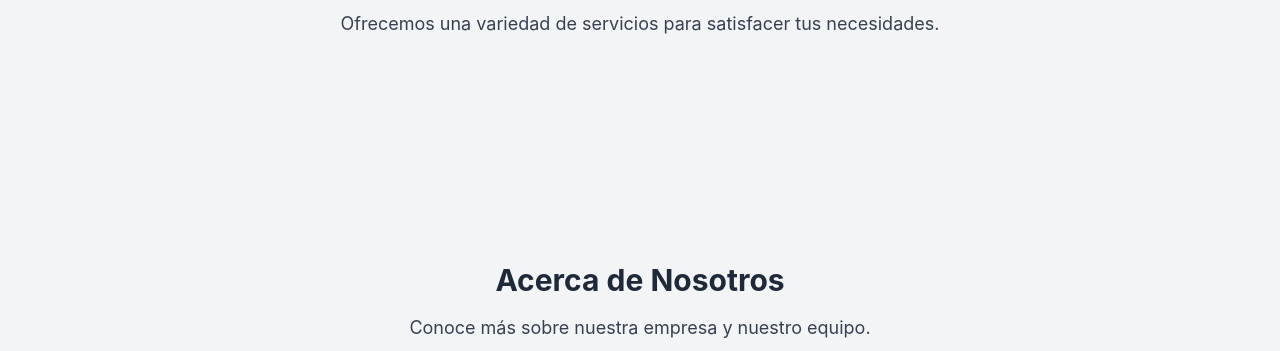
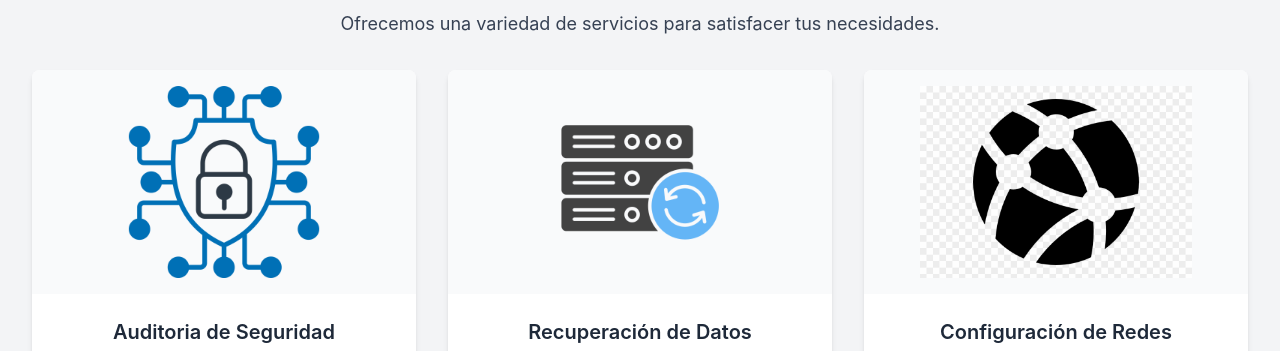
Before and after one commit to shini66/SerivePageDemo, a website: page src/index.html in a window 1280 px wide. Shown: the part 590-941 px from the top of the page. Drawn offline with nearby package versions, Linux system fonts and the light colour scheme; files that its build step writes are made by us from their sources.

Commit message:
feat: Add serviceData.js and render services
Introduce a new src/js/serviceData.js that defines a services array and functions to create and render service cards into the page, plus click handlers that log and alert service info. Update src/index.html to add a services container (#services-container), include the new script, and tidy mobile menu and hero markup formatting. This enables dynamic rendering of the Services section with images, descriptions and action links.

```diff
--- a/src/index.html
+++ b/src/index.html
@@ -46,10 +46,15 @@
         <div id="mobile-menu" class="md:hidden hidden border-t border-gray-100">
             <div class="px-4 pt-4 pb-6">
                 <ul class="space-y-2">
-                    <li><a href="#" class="block px-3 py-2 rounded-md text-gray-700 hover:bg-indigo-50 hover:text-indigo-600">Inicio</a>
+                    <li><a href="#"
+                            class="block px-3 py-2 rounded-md text-gray-700 hover:bg-indigo-50 hover:text-indigo-600">Inicio</a>
                     </li>
-                    <li><a href="#about" class="block px-3 py-2 rounded-md text-gray-700 hover:bg-indigo-50 hover:text-indigo-600">Acerca de</a></li>
-                    <li><a href="#services" class="block px-3 py-2 rounded-md text-gray-700 hover:bg-indigo-50 hover:text-indigo-600">Servicios</a></li>
+                    <li><a href="#about"
+                            class="block px-3 py-2 rounded-md text-gray-700 hover:bg-indigo-50 hover:text-indigo-600">Acerca
+                            de</a></li>
+                    <li><a href="#services"
+                            class="block px-3 py-2 rounded-md text-gray-700 hover:bg-indigo-50 hover:text-indigo-600">Servicios</a>
+                    </li>
                     <li><a href="#contact"
                             class="block px-3 py-2 rounded-md text-gray-700 hover:bg-indigo-50 hover:text-indigo-600">Contacto</a>
                     </li>
@@ -66,8 +71,10 @@
             <div class="absolute inset-0 bg-black/40"></div>
             <div class="relative container mx-auto p-8 text-center flex flex-col justify-center">
                 <h1 class="text-4xl font-bold mb-4 text-white">Bienvenido a Mi Sitio</h1>
-                <p class="text-lg text-gray-200">Este es un ejemplo de una página web con un diseño moderno y responsivo utilizando Tailwind CSS.</p>
-                <a href="#contact" class="inline-block mt-4 px-4 py-2 bg-[var(--color-primary)] text-white rounded-md shadow-sm hover:bg-[var(--color-primary-hover)]">Contáctanos</a>
+                <p class="text-lg text-gray-200">Este es un ejemplo de una página web con un diseño moderno y responsivo
+                    utilizando Tailwind CSS.</p>
+                <a href="#contact"
+                    class="inline-block mt-4 px-4 py-2 bg-[var(--color-primary)] text-white rounded-md shadow-sm hover:bg-[var(--color-primary-hover)]">Contáctanos</a>
             </div>
         </section>
 
@@ -76,6 +83,8 @@
                 <h2 class="text-3xl font-bold mb-4">Nuestros Servicios</h2>
                 <p class="text-lg text-gray-700">Ofrecemos una variedad de servicios para satisfacer tus necesidades.
                 </p>
+                <div id="services-container"
+                    class="grid grid-cols-1 md:grid-cols-2 lg:grid-cols-3 gap-8 mt-8 items-stretch"></div>
             </div>
         </section>
 
@@ -111,6 +120,8 @@
             &copy; 2024 Mi Sitio. Todos los derechos reservados.
         </div>
     </footer>
+
+    <script src="/src/js/serviceData.js"></script>
     <script>
         // Toggle mobile menu
         const navToggle = document.getElementById('nav-toggle');
--- /dev/null
+++ b/src/js/serviceData.js
@@ -0,0 +1,58 @@
+const services = [
+    {
+        titulo: 'Auditoria de Seguridad',
+        descripcion: 'Evaluación de vulnerabilidades en redes y sistemas web.',
+        url: '#',
+        imagen: '/public/seguridad.png'
+    },
+    {
+        titulo: 'Recuperación de Datos',
+        descripcion: 'Recuperación de datos perdidos o eliminados accidentalmente.',
+        url: '#',
+        imagen: '/public/respaldo.png'
+    },
+    {
+        titulo: 'Configuración de Redes',
+        descripcion: 'Configuración y optimización de redes para empresas y hogares.',
+        url: '#',
+        imagen: '/public/coneccion.png'
+    }
+];
+
+
+function createCard(service) {
+    return `
+        <article class="bg-white rounded-lg shadow-md overflow-hidden flex flex-col h-full">
+            <div class="w-full h-48 md:h-56 flex items-center justify-center bg-gray-50 p-4">
+                <img src="${service.imagen}" alt="${service.titulo}" class="max-h-full w-auto object-contain">
+            </div>
+            <div class="card-body p-6 flex-1 flex flex-col justify-between">
+                <div>
+                    <h3 class="text-xl font-semibold mb-2">${service.titulo}</h3>
+                    <p class="text-gray-600">${service.descripcion}</p>
+                </div>
+                <div class="mt-4">
+                    <a href="${service.url}" data-service="${service.titulo}" class="services-info inline-block px-3 py-2 bg-[var(--color-primary)] text-white rounded-md hover:bg-[var(--color-primary-hover)]">Mas información</a>
+                </div>
+            </div>
+        </article>
+    `;
+}
+
+function renderServices() {
+    const container = document.getElementById('services-container');
+    container.innerHTML = services.map(createCard).join('');
+}
+
+document.addEventListener('DOMContentLoaded', () => {
+    renderServices();
+
+    document.querySelectorAll('.services-info').forEach(button => {
+        button.addEventListener('click', (event) => {
+            event.preventDefault();
+            const service = services.find(s => s.titulo === button.getAttribute('data-service'));
+            console.log(service);
+            alert(`Más información sobre: ${service.titulo}`);
+        });
+    });
+});
```
Also changed, not shown: public/coneccion.png (added), public/respaldo.png (added), public/seguridad.png (added).
